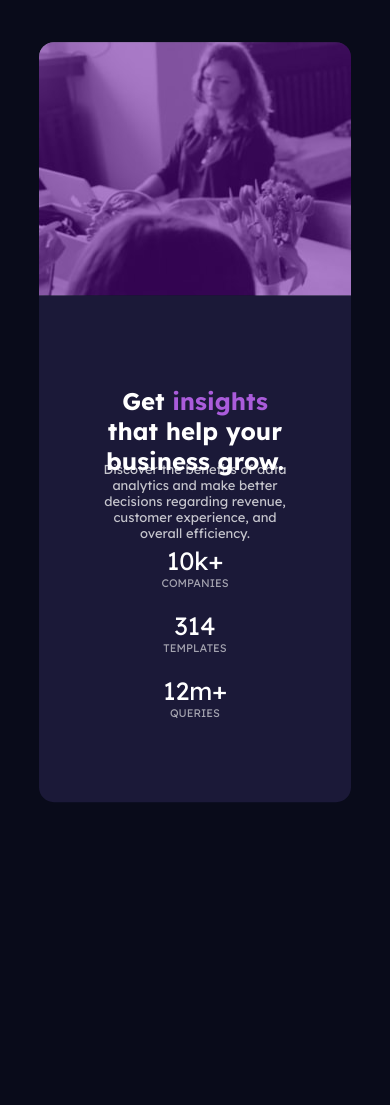
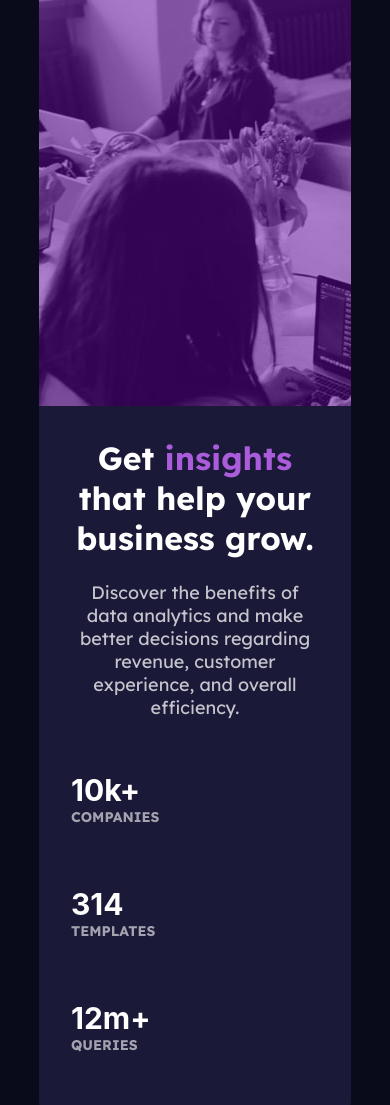
Before and after one commit to nivrii/stats-preview-card-component-main, a plain HTML site: page index.html in a window 390 px wide. Shown: the top 1105 px of the page. Before the commit the page ends 844 px from the top, so only its background shows below. Drawn offline with Linux system fonts and the light colour scheme; a web font is replaced by a local one.

Commit message:
Fixing responsiveness

```diff
--- a/index.html
+++ b/index.html
@@ -37,14 +37,15 @@
         </div>
         <div class="img-div">
           <img
-          src="images/image-header-mobile.jpg"
+            src="images/image-header-mobile.jpg"
             alt="people sitting around working"
             class="mobile-img"
           />
           <img
-          src="images/image-header-desktop.jpg"
-          alt="people sitting around working"
-          class="desktop-img">
+            src="images/image-header-desktop.jpg"
+            alt="people sitting around working"
+            class="desktop-img"
+          />
         </div>
       </div>
     </main>
--- a/styles.css
+++ b/styles.css
@@ -25,52 +25,53 @@ body {
   border-radius: 15px;
 }
 .details {
-  padding: 4rem;
+  padding: 4rem 4rem 2rem 4rem;
   display: grid;
-  grid-template-rows: 5.5rem 8rem 5rem;
+  grid-template-rows: repeat(3, 1fr);
+  gap: 5px;
+
 }
 h5 {
   font-size: 2rem;
-  margin-top: 0;
+  margin: 0;
   font-family: "Lexend Deca";
   font-weight: 700;
 }
 .one span {
   color: hsl(277, 64%, 61%);
 }
-.two {
-  margin-top: 20px;
-}
 .two p {
   color: hsla(0, 0%, 100%, 0.75);
   font-family: "Lexend Deca";
   font-weight: 400;
+  font-size: 18px;
 }
 .three {
   display: flex;
   flex-direction: row;
   justify-content: space-between;
-  width: 90%;
-  margin-bottom: 0;
+  align-items: flex-end;
 }
 .three p,
 h5 {
   color: hsl(0, 0%, 100%);
 }
 .three p {
-  font-family: "Lexend Deca";
-  font-size: 25px;
+  width: 50%;
+  font-family: "Inter";
+  font-weight: 700;
+  font-size: 30px;
   display: flex;
   flex-direction: column;
 }
 .stat-heading {
   color: hsla(0, 0%, 100%, 0.6);
-  font-size: 13px;
+  font-size: 14px;
+  font-family: "Lexend Deca";
 }
 .img-div {
   position: relative;
   display: inline-block;
-
 }
 .img-div::after {
   content: "";
@@ -109,59 +110,44 @@ h5 {
   text-decoration: none;
 }
 
-@media only screen and (max-width:1000px) {
+@media only screen and (max-width:800px),(max-width:1200px) {
 .container {
   width: 90vw;
 }
-.details {
-  grid-template-rows: 7rem 10rem 5rem;
-}
-h5 {
-  margin-top: 20px;
-  font-size: 1.5rem;
-}
-.two {
-  margin-top: 10px;
-}
-.three p {
-  font-size: 20px;
-}
-.stat-heading {
-  font-size: 8px;
+.details{
+  padding: 2rem;
 }
 .mobile-img{
   display: none;
 }
+.three > p{
+  width: 100%;
 }
-@media only screen and (max-width:670px) {
+.attribution{
+  display: none;
+}
+}
+@media only screen and (max-width:850px) {
+  body{
+    overflow: scroll;
+    overflow-x: hidden;
+  }
   .container {
+    position: absolute;
+    top: 550px;
   display: flex;
   flex-direction: column-reverse;
   width: 80vw;
-  height: 90vh;
-  margin: auto;
 }
 .details {
-  padding: 2rem 4rem;
-  display: grid;
-  grid-template-rows: 2rem 3.5rem 6rem;
+  display:flex;
+  flex-direction: column;
   width: 100%;
-  margin: auto;
-
 }
 h5 {
-  font-size: 1.5rem;
   text-align: center;
-  margin-top: -10px;
-}
-.one{
-  margin-top: -60px;
-}
-.two {
-  margin-top: -40px;
 }
 .two p{
-  font-size: 13px;
   text-align: center;
 }
 .three {
@@ -169,24 +155,21 @@ h5 {
   align-items: center;
   justify-content: center;
   width: 100%;
-  margin-top: 80px;
-}
-.three p {
-  font-size: 25px;
-  text-align: center;
-  margin: 10px;
-}
-.stat-heading {
-  font-size: 11px;
 }
 .img-div {
-  height: 30vh;
+  height: 50vh;
   width: 100%;
-  background-image: url(images/image-header-mobile.jpg);
   border-radius: 15px 15px 0 0;
+  background-image: url("images/image-header-mobile.jpg");
+  background-repeat: no-repeat;
 }
 .img-div::after {
   border-radius: 15px 15px 0 0;
+}
+.mobile-img{
+  width: 100%;
+  height: 100%;
+  object-fit: cover;
 }
 .desktop-img{
   display: none;
```
